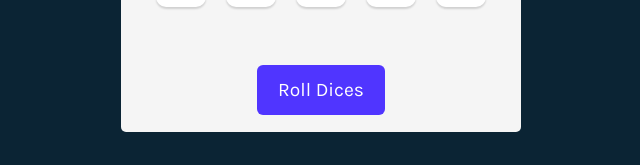
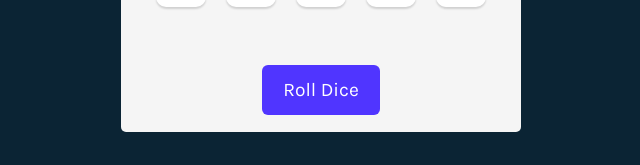
Before and after one commit to kdbeast/tenzies, a React (Vite) app in the folder tenzies/: page / in a window 1280 px wide. Shown: the part 468-633 px from the top of the page, without its empty margins (319-959 px from the left). Built offline with nearby package versions, Linux system fonts and the light colour scheme.

Commit message:
game won and new game

```diff
--- a/tenzies/package.json
+++ b/tenzies/package.json
@@ -12,6 +12,7 @@
   "dependencies": {
     "nanoid": "^5.1.5",
     "react": "^19.1.1",
+    "react-confetti": "^6.4.0",
     "react-dom": "^19.1.1"
   },
   "devDependencies": {
--- a/tenzies/src/App.jsx
+++ b/tenzies/src/App.jsx
@@ -2,6 +2,7 @@ import { useState } from "react";
 import "./App.css";
 import Die from "./components/Die";
 import { nanoid } from "nanoid";
+import Confetti from "react-confetti";
 
 function App() {
   const generateAllNewDice = () => {
@@ -13,7 +14,11 @@ function App() {
       };
     });
   };
-  const [dice, setDice] = useState(generateAllNewDice());
+  const [dice, setDice] = useState(() => generateAllNewDice());
+
+  let gameWon =
+    dice.every((die) => die.isHeld) &&
+    dice.every((die) => die.value === dice[0].value);
 
   const hold = (id) => {
     setDice((prev) =>
@@ -21,10 +26,10 @@ function App() {
         return dice.id === id ? { ...dice, isHeld: !dice.isHeld } : dice;
       })
     );
-    console.log(id);
   };
 
   const rollDice = () => {
+    if (!gameWon) {
       setDice((prev) =>
         prev.map((dice) => {
           return dice.isHeld
@@ -32,10 +37,14 @@ function App() {
             : { ...dice, value: Math.floor(Math.random() * 6) + 1 };
         })
       );
+    } else {
+      setDice(generateAllNewDice());
+    }
   };
 
   return (
     <main>
+      {gameWon && <Confetti />}
       <h1 className="title">Tenzies</h1>
       <p className="instructions">
         Roll until all dice are the same. Click each die to freeze it at its
@@ -53,7 +62,7 @@ function App() {
         ))}
       </div>
       <button className="roll-dice" onClick={rollDice}>
-        Roll Dices
+        {gameWon === true ? "New Game" : "Roll Dice"}
       </button>
     </main>
   );
```
Also changed, not shown: 1 other file (tests, documents, lock files or other folders). Lines whose indentation alone changed are shown as unchanged.
